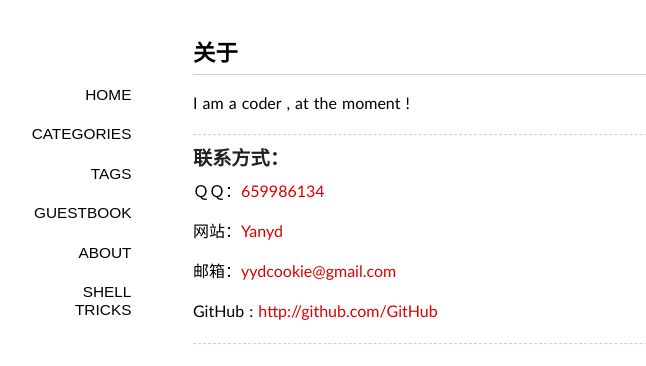
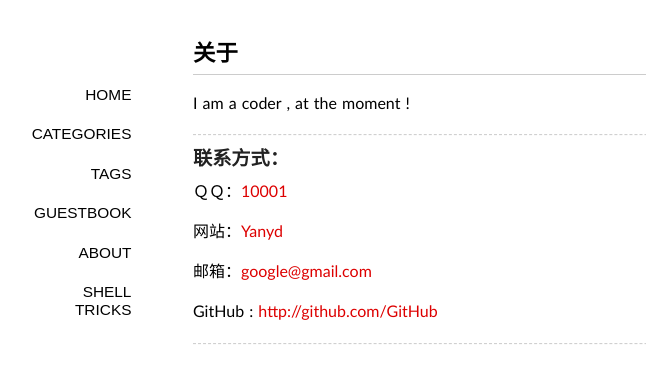
Before and after one commit to Yanyd/Yanyd.github.io, a Jekyll site: the page built from about/index.md, in a window 1280 px wide. Shown: the top 366 px of the page, without its empty margins (147-793 px from the left). Built offline with Jekyll 4.4.1, drawn with Linux system fonts in a browser that asks for light colours; some web fonts are replaced; Markdown is read by kramdown in place of the engine named in the settings; comment, search, counter and statistics services are not loaded.

Commit message:
Update _config.yml

```diff
--- a/_config.yml
+++ b/_config.yml
@@ -3,9 +3,9 @@ permalink: /:title/
 url: http://yanyd.tk
 name: Yanyd
 author: Yanyd
-qq: 659986134
-email: yydcookie@gmail.com
-duoshuo: yanyd
+qq: 10001
+email: google@gmail.com
+duoshuo: closed
 #beian: 浙ICP备12026616号
 #cnzz: 119959
 weibo: 2409320754
```
